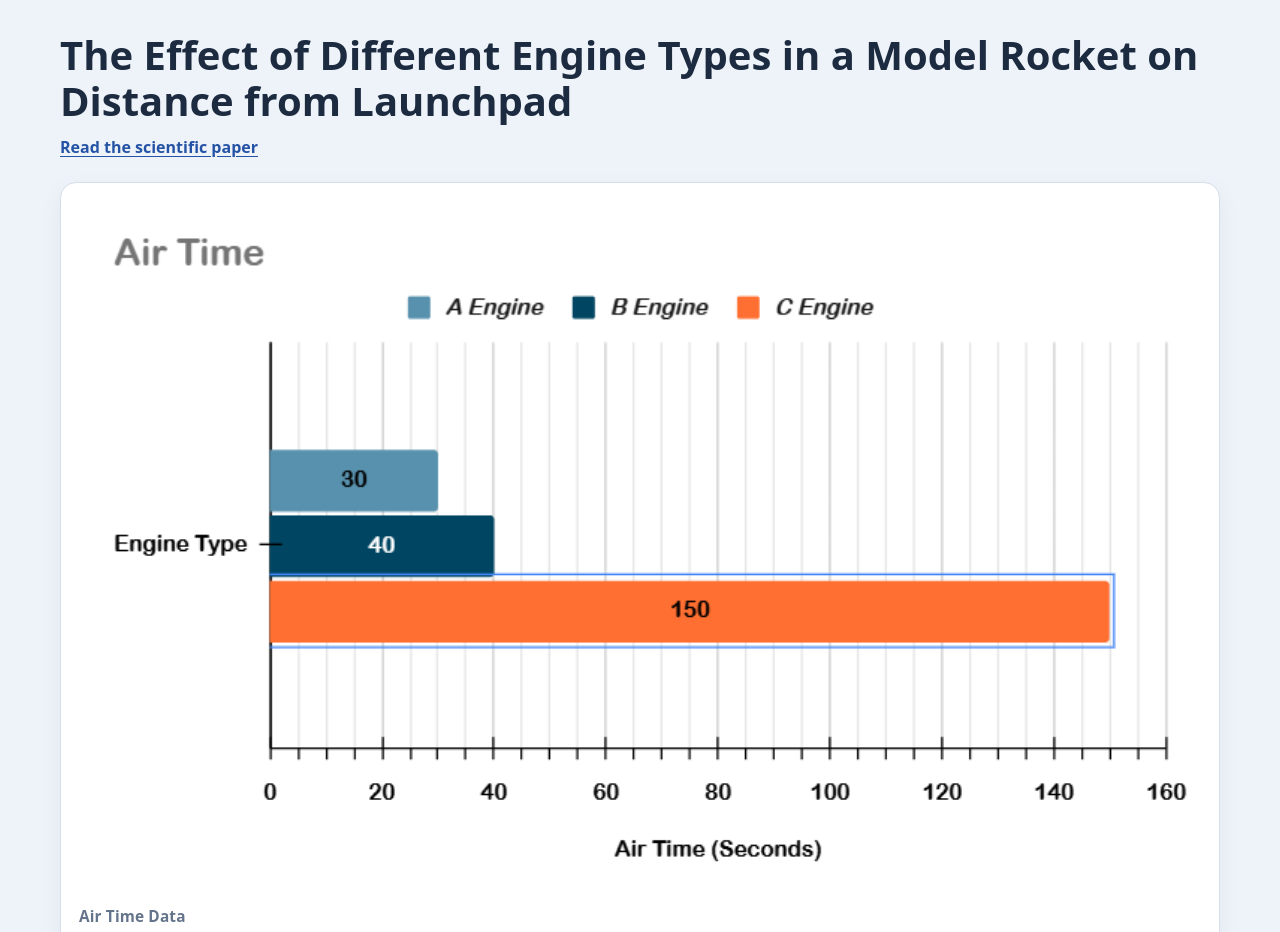
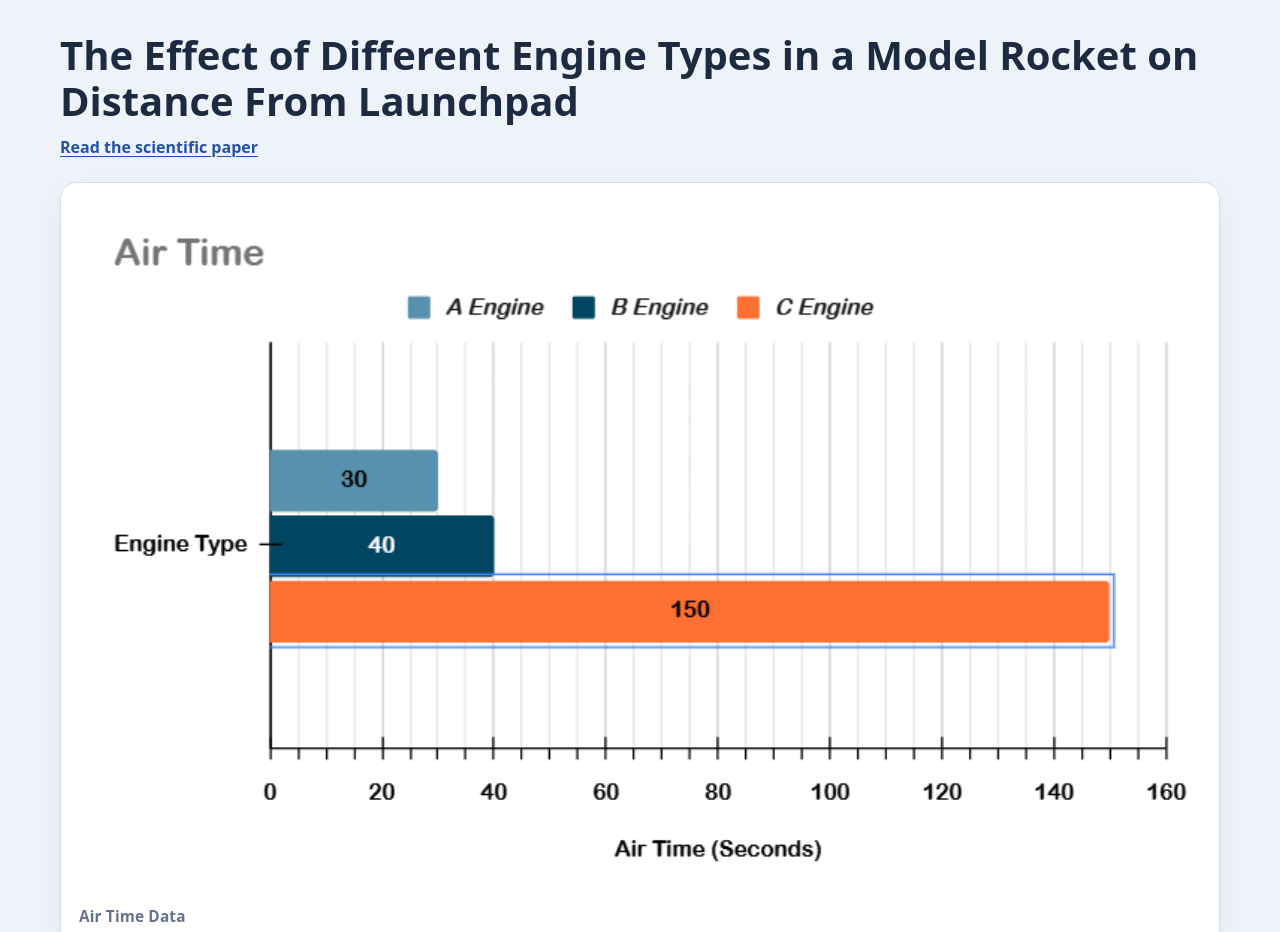
Before and after one commit to Zelk-Boy/dataset, a plain HTML site: page index.html in a window 1280 px wide. Shown: the top 932 px of the page. Drawn offline with Linux system fonts and the light colour scheme.

Commit message:
Correct capitalization in header title

```diff
--- a/index.html
+++ b/index.html
@@ -105,7 +105,7 @@ h1 {
 <body>
     <main>
         <header class="page-header">
-            <h1>The Effect of Different Engine Types in a Model Rocket on Distance from Launchpad</h1>
+            <h1>The Effect of Different Engine Types in a Model Rocket on Distance From Launchpad</h1>
             <a class="paper-link" href="paper.html">Read the scientific paper</a>
         </header>
 
```
